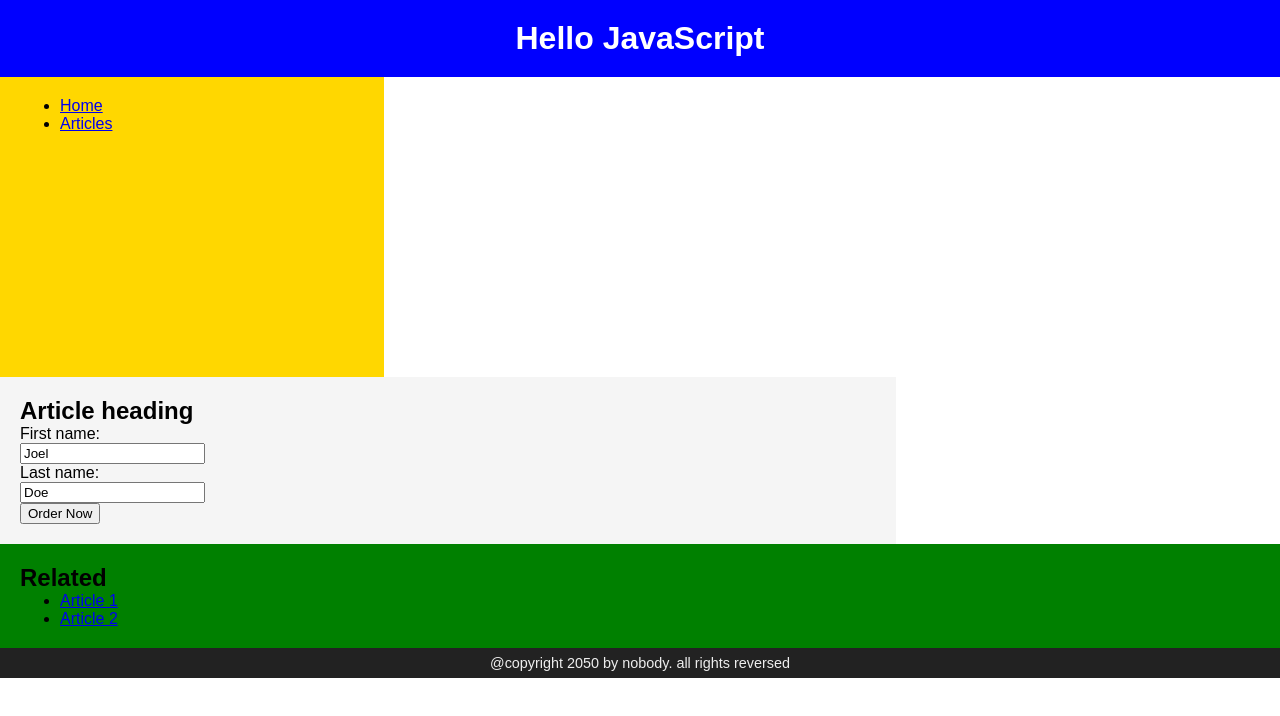
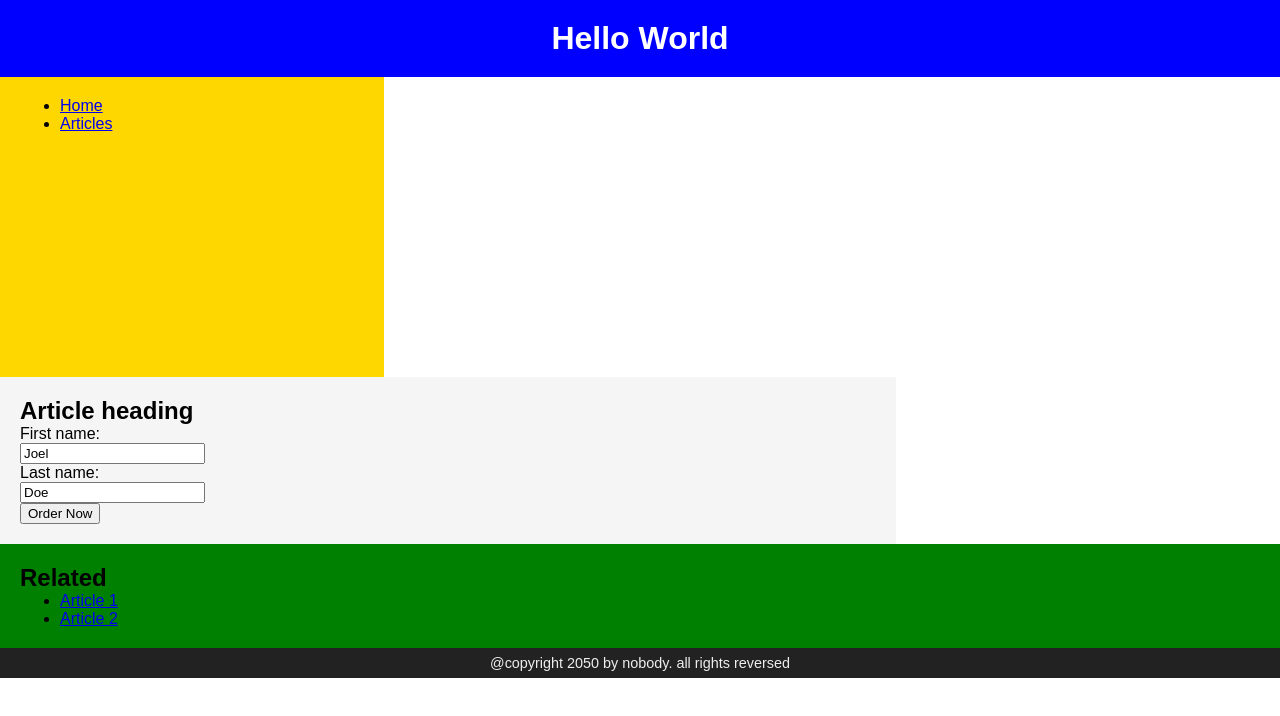
Before and after one commit to farmstrong8/IOD-2026, a plain HTML site: page Module1/ClassExercises/index.html in a window 1280 px wide. Drawn offline with Linux system fonts and the light colour scheme.

Commit message:
update header title

```diff
--- a/Module1/ClassExercises/index.html
+++ b/Module1/ClassExercises/index.html
@@ -7,7 +7,7 @@
     </head>
     <body>
         <header>
-            <h1>Hello JavaScript</h1>
+            <h1>Hello World</h1>
         </header>
         <section>
             <nav>
```
